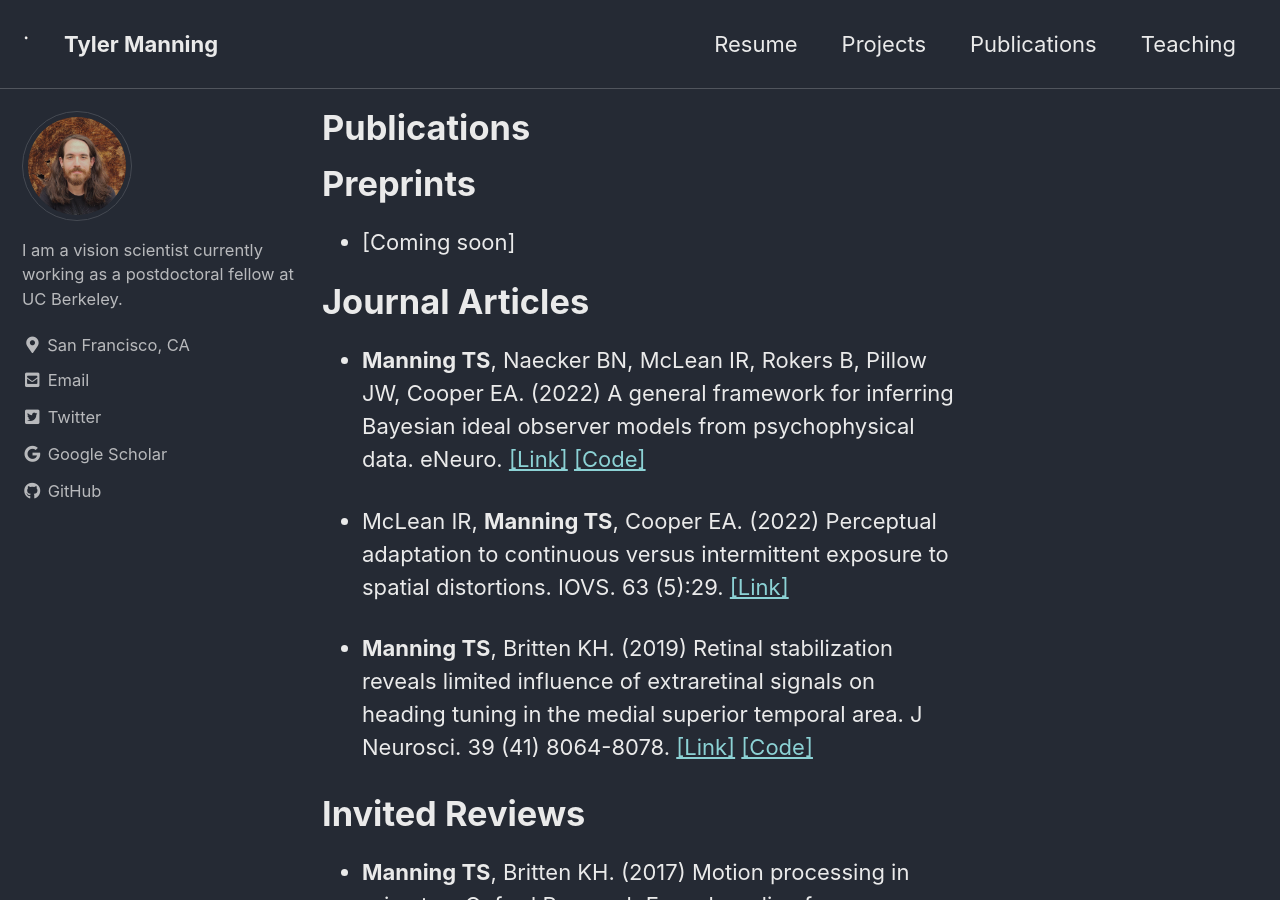
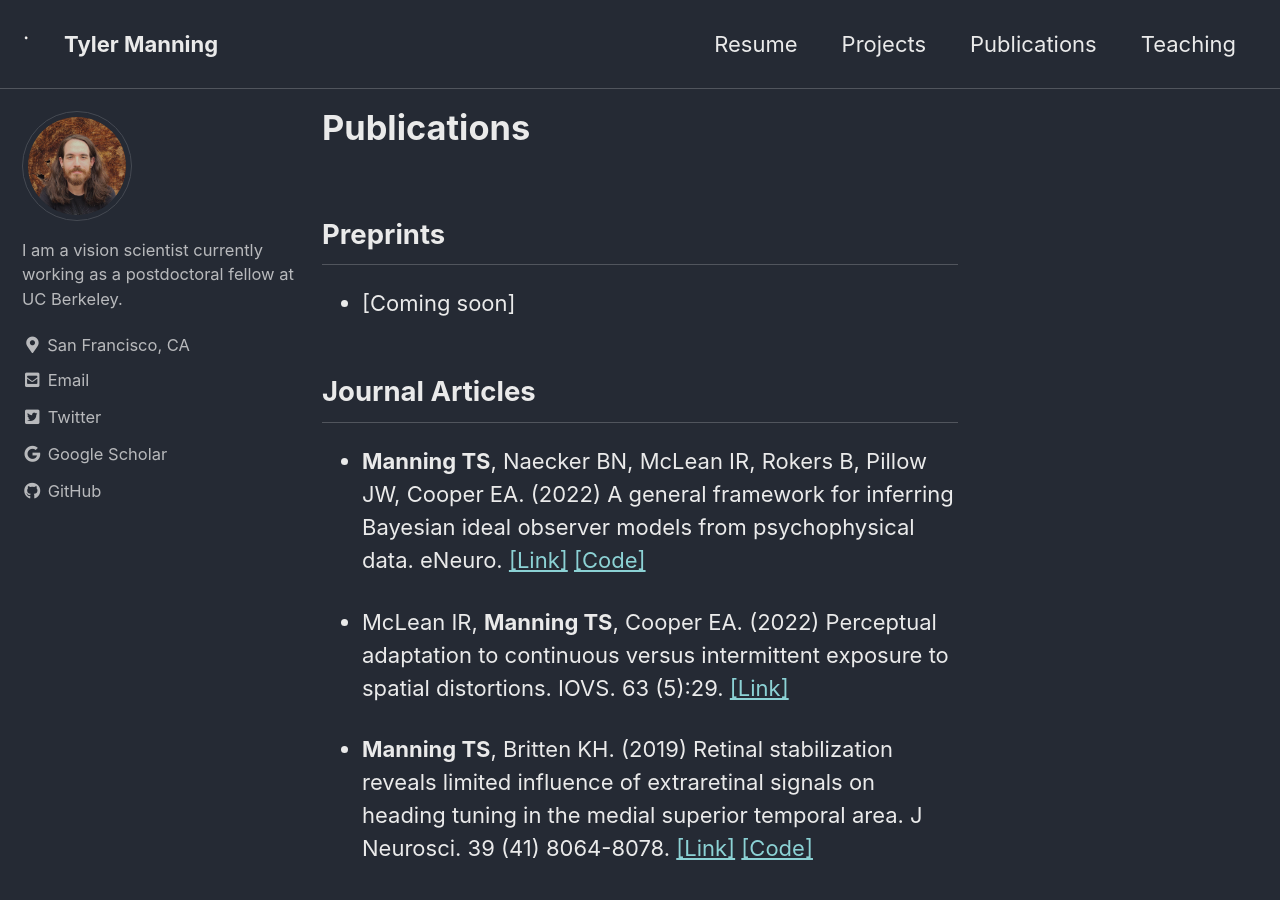
Before and after one commit to tsmanning/tsmanning.github.io, a Jekyll site: the page built from _pages/publications.md, in a window 1280 px wide and 900 px high. Built offline with Jekyll 4.4.1, drawn with Linux system fonts in a browser that asks for light colours; cached includes are drawn as plain includes.

Commit message:
added pub page

```diff
--- a/_layouts/default.html
+++ b/_layouts/default.html
@@ -12,6 +12,7 @@
   <head>
     {% include head.html %}
     {% include head/custom.html %}
+    <link rel="icon"  type="image/svg"    href="/assets/images/icon.png">
   </head>
 
   <body class="layout--{{ page.layout | default: layout.layout }}{% if page.classes or layout.classes %}{{ page.classes | default: layout.classes | join: ' ' | prepend: ' ' }}{% endif %}">
--- a/_pages/publications.md
+++ b/_pages/publications.md
@@ -4,10 +4,10 @@ title: Publications
 permalink: /publications/
 ---
 
-# Preprints
+## Preprints
 - [Coming soon]
 
-# Journal Articles
+## Journal Articles
 - **Manning TS**, Naecker BN, McLean IR, Rokers B, Pillow JW, Cooper EA. (2022) A general framework for
 inferring Bayesian ideal observer models from psychophysical data. eNeuro. [\[Link\]](https://doi.org/10.1523/ENEURO.0144-22.2022) [\[Code\]](https://github.com/tsmanning/bayesIdealObserverMoG)
 
@@ -18,12 +18,12 @@ exposure to spatial distortions. IOVS. 63 (5):29. [\[Link\]](https://doi.org/10.
 heading tuning in the medial superior temporal area. J Neurosci. 39 (41) 8064-8078.
 [\[Link\]](https://doi.org/10.1523/JNEUROSCI.0388-19.2019) [\[Code\]](https://github.com/tsmanning/EfferenceCopyMST)
 
-# Invited Reviews
+## Invited Reviews
 - **Manning TS**, Britten KH. (2017) Motion processing in primates. Oxford Research Encyclopedia of
 Neuroscience. [\[Link\]](http://neuroscience.oxfordre.com/view/10.1093/acrefore/9780190264086.001.0001/acrefore-
 9780190264086-e-76.)
 
-# Conference Abstracts
+## Conference Abstracts
 - **Manning TS**, Pillow JW, Rokers B, Cooper EA. (2022) Humans make non-ideal inferences about world
 motion. Poster presented at Vision Sciences Society. [\[PDF\]](/files/ManningPosterVSS2022.pdf)
 
```
